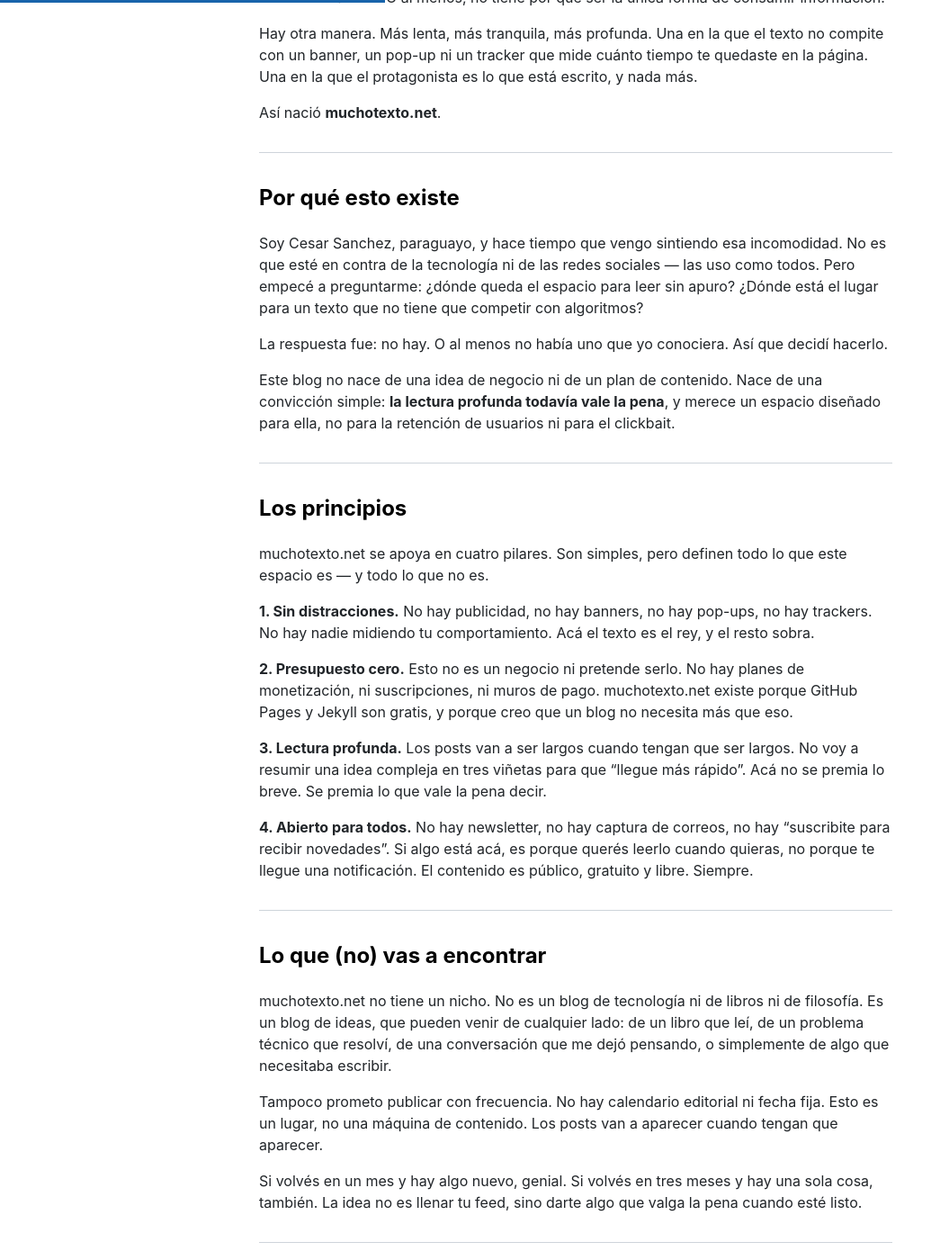
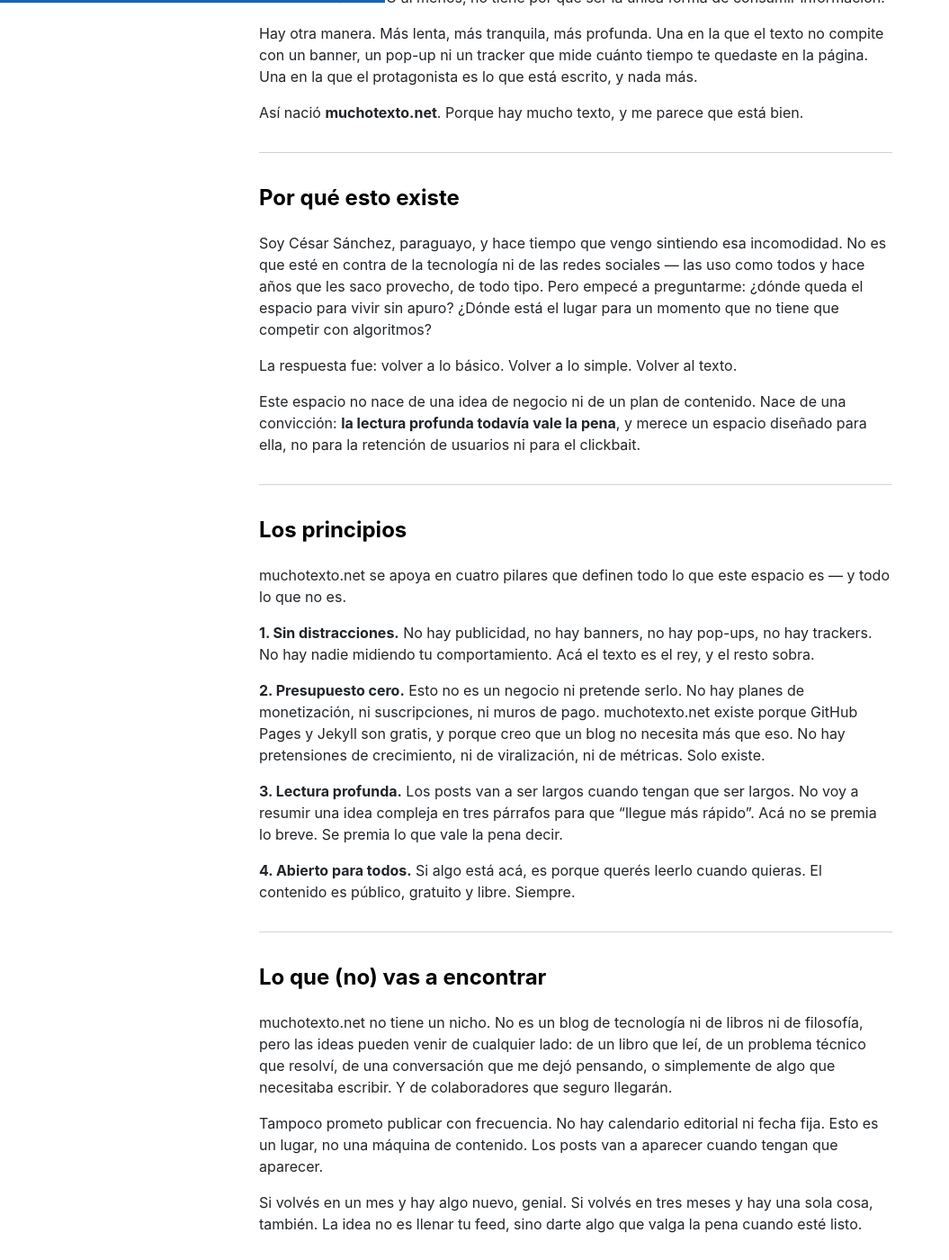
Before and after one commit to miravosqueinteresante/muchotexto.net, a Jekyll site: the page built from _posts/2026-05-10-primer-articulo.md, in a window 1280 px wide and 1400 px high, scrolled down 379 px. Shown: the whole window at 90% size, without its empty margins (0-1055 px from the left). Built offline with Jekyll 4.4.1, drawn with Linux system fonts in a browser that asks for light colours; nearby versions of some CDN libraries; comment, search, counter and statistics services are not loaded; some of the changed text lies outside the part shown.

Commit message:
Update post content on primer-articulo and ciberhumanidad

```diff
--- a/_posts/2026-05-10-primer-articulo.md
+++ b/_posts/2026-05-10-primer-articulo.md
@@ -6,43 +6,43 @@
 tags: bienvenida
 ---
 
-Pasamos horas desplazando feeds infinitos, abrimos cuarenta pestañas y no terminamos ninguna. Un artículo te promete respuestas y te da cinco párrafos genéricos. El siguiente video dura veinte minutos pero lo miras a 2x porque "no hay tiempo". El contenido se volvió ruido de fondo. Y lo peor: empezamos a sentir que está bien.
+Pasamos horas desplazando feeds infinitos, abrimos cuarenta pestañas y no terminamos ninguna. Un artículo te promete respuestas y te da cinco párrafos genéricos. El siguiente video lo miramos a 2x porque "no hay tiempo". El contenido se volvió ruido de fondo. Y lo peor: empezamos a sentir que está bien.
 
 Pero no está bien. O al menos, no tiene por qué ser la única forma de consumir información.
 
 Hay otra manera. Más lenta, más tranquila, más profunda. Una en la que el texto no compite con un banner, un pop-up ni un tracker que mide cuánto tiempo te quedaste en la página. Una en la que el protagonista es lo que está escrito, y nada más.
 
-Así nació **muchotexto.net**.
+Así nació **muchotexto.net**. Porque hay mucho texto, y me parece que está bien.
 
 ---
 
 ## Por qué esto existe
 
-Soy Cesar Sanchez, paraguayo, y hace tiempo que vengo sintiendo esa incomodidad. No es que esté en contra de la tecnología ni de las redes sociales — las uso como todos. Pero empecé a preguntarme: ¿dónde queda el espacio para leer sin apuro? ¿Dónde está el lugar para un texto que no tiene que competir con algoritmos?
+Soy César Sánchez, paraguayo, y hace tiempo que vengo sintiendo esa incomodidad. No es que esté en contra de la tecnología ni de las redes sociales — las uso como todos y hace años que les saco provecho, de todo tipo. Pero empecé a preguntarme: ¿dónde queda el espacio para vivir sin apuro? ¿Dónde está el lugar para un momento que no tiene que competir con algoritmos?
 
-La respuesta fue: no hay. O al menos no había uno que yo conociera. Así que decidí hacerlo.
+La respuesta fue: volver a lo básico. Volver a lo simple. Volver al texto.
 
-Este blog no nace de una idea de negocio ni de un plan de contenido. Nace de una convicción simple: **la lectura profunda todavía vale la pena**, y merece un espacio diseñado para ella, no para la retención de usuarios ni para el clickbait.
+Este espacio no nace de una idea de negocio ni de un plan de contenido. Nace de una convicción: **la lectura profunda todavía vale la pena**, y merece un espacio diseñado para ella, no para la retención de usuarios ni para el clickbait.
 
 ---
 
 ## Los principios
 
-muchotexto.net se apoya en cuatro pilares. Son simples, pero definen todo lo que este espacio es — y todo lo que no es.
+muchotexto.net se apoya en cuatro pilares que definen todo lo que este espacio es — y todo lo que no es.
 
 **1. Sin distracciones.** No hay publicidad, no hay banners, no hay pop-ups, no hay trackers. No hay nadie midiendo tu comportamiento. Acá el texto es el rey, y el resto sobra.
 
-**2. Presupuesto cero.** Esto no es un negocio ni pretende serlo. No hay planes de monetización, ni suscripciones, ni muros de pago. muchotexto.net existe porque GitHub Pages y Jekyll son gratis, y porque creo que un blog no necesita más que eso.
+**2. Presupuesto cero.** Esto no es un negocio ni pretende serlo. No hay planes de monetización, ni suscripciones, ni muros de pago. muchotexto.net existe porque GitHub Pages y Jekyll son gratis, y porque creo que un blog no necesita más que eso. No hay pretensiones de crecimiento, ni de viralización, ni de métricas. Solo existe.
 
-**3. Lectura profunda.** Los posts van a ser largos cuando tengan que ser largos. No voy a resumir una idea compleja en tres viñetas para que "llegue más rápido". Acá no se premia lo breve. Se premia lo que vale la pena decir.
+**3. Lectura profunda.** Los posts van a ser largos cuando tengan que ser largos. No voy a resumir una idea compleja en tres párrafos para que "llegue más rápido". Acá no se premia lo breve. Se premia lo que vale la pena decir.
 
-**4. Abierto para todos.** No hay newsletter, no hay captura de correos, no hay "suscribite para recibir novedades". Si algo está acá, es porque querés leerlo cuando quieras, no porque te llegue una notificación. El contenido es público, gratuito y libre. Siempre.
+**4. Abierto para todos.** Si algo está acá, es porque querés leerlo cuando quieras. El contenido es público, gratuito y libre. Siempre.
 
 ---
 
 ## Lo que (no) vas a encontrar
 
-muchotexto.net no tiene un nicho. No es un blog de tecnología ni de libros ni de filosofía. Es un blog de ideas, que pueden venir de cualquier lado: de un libro que leí, de un problema técnico que resolví, de una conversación que me dejó pensando, o simplemente de algo que necesitaba escribir.
+muchotexto.net no tiene un nicho. No es un blog de tecnología ni de libros ni de filosofía, pero las ideas pueden venir de cualquier lado: de un libro que leí, de un problema técnico que resolví, de una conversación que me dejó pensando, o simplemente de algo que necesitaba escribir. Y de colaboradores que seguro llegarán.
 
 Tampoco prometo publicar con frecuencia. No hay calendario editorial ni fecha fija. Esto es un lugar, no una máquina de contenido. Los posts van a aparecer cuando tengan que aparecer.
 
```
Also changed, not shown: other parts of _posts/2026-05-10-primer-articulo.md (+1 -1 lines), _posts/2026-05-13-ciberhumanidad.md (+3 -3 lines).
